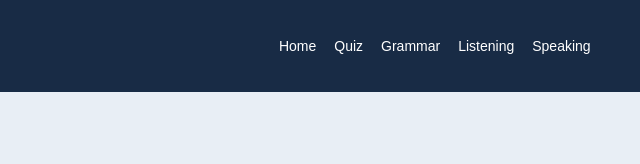
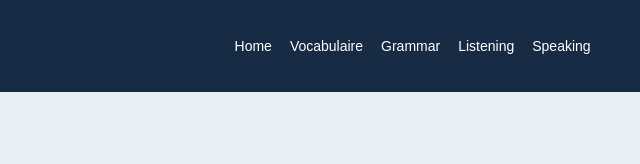
Before and after one commit to dechen-ship-it/Dechen, a plain HTML site: page index.html in a window 1280 px wide. Shown: the top 164 px of the page, 587-1227 px from the left. Drawn offline with Linux system fonts and the light colour scheme.

Commit message:
Update index.html

```diff
--- a/index.html
+++ b/index.html
@@ -197,7 +197,7 @@
   <h1>🌸 DECHEN</h1>
   <nav>
     <a href="#home">Home</a>
-    <a href="#quiz">Quiz</a>
+    <a href="#quiz">Vocabulaire</a>
     <a href="#grammar">Grammar</a>
     <a href="#listening">Listening</a>
     <a href="#speaking">Speaking</a>
```
